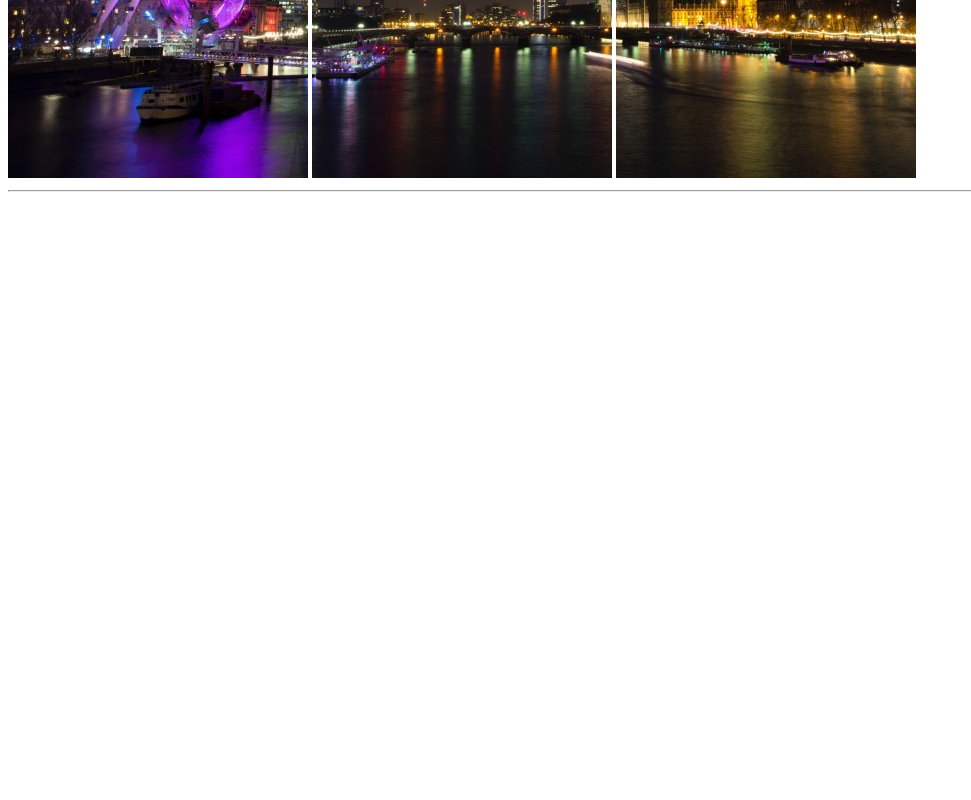
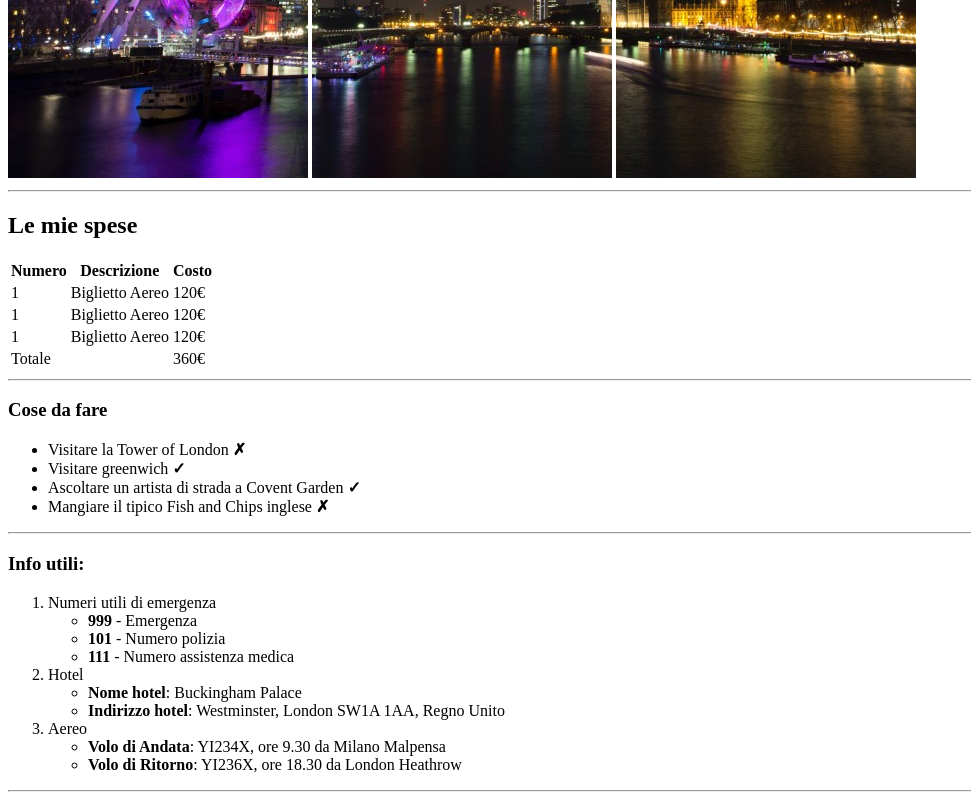
Before and after one commit to emanuelecardone/html-london-trip, a plain HTML site: page index.html in a window 1280 px wide. Shown: the part 502-1302 px from the top of the page, without its empty margins (0-971 px from the left). Before the commit the page ends 800 px from the top, so only its background shows below. Drawn offline with Linux system fonts and the light colour scheme.

Commit message:
Added main

```diff
--- a/index.html
+++ b/index.html
@@ -19,6 +19,96 @@
 
     <hr>
 
+    <main>
+        <div> <!-- Divisore "le mie spese"-->
+            <article><h2>Le mie spese</h2></article>
+            <section>
+                <table>
+                    <thead>
+                        <th>Numero</th>
+                        <th>Descrizione</th>
+                        <th>Costo</th>
+                    </thead>
+
+                    <tbody>
+                        <tr>
+                            <td>1</td>
+                            <td>Biglietto Aereo</td>
+                            <td>120€</td>
+                        </tr>
+                        <tr>
+                            <td>1</td>
+                            <td>Biglietto Aereo</td>
+                            <td>120€</td>
+                        </tr>
+                        <tr>
+                            <td>1</td>
+                            <td>Biglietto Aereo</td>
+                            <td>120€</td>
+                        </tr>
+                    </tbody>
+                    <tfoot>
+                        <tr>
+                            <td colspan="2">Totale</td>
+                            <td>360€</td>
+                        </tr>
+                    </tfoot>
+                </table>
+            </section>
+        </div>
+
+        <hr>
+
+        <div> <!-- Divisore "cose da fare"-->
+            <article><h3>Cose da fare</h3></article>
+            <section>
+                <ul>
+                    <li>Visitare la Tower of London <strong>&#10007</strong></li>
+                    <li>Visitare greenwich <strong>&#10003</strong></li>
+                    <li>Ascoltare un artista di strada a Covent Garden <strong>&#10003</strong></li>
+                    <li>Mangiare il tipico Fish and Chips inglese <strong>&#10007</strong></li>
+                </ul>
+            </section>
+        </div>
+
+        <hr>
+
+        <div> <!-- Divisore "info utili"-->
+            <article><h3>Info utili:</h3></article>
+            <section>
+                <ol>
+                    <li>
+                       <span>Numeri utili di emergenza</span>
+                       <ul>
+                           <li><strong>999</strong> - Emergenza</li>
+                           <li><strong>101</strong> - Numero polizia</li>
+                           <li><strong>111</strong> - Numero assistenza medica</li>
+                       </ul>
+                    </li>
+
+                    <li>
+                        <span>Hotel</span>
+                        <ul>
+                            <li><strong>Nome hotel</strong>: Buckingham Palace</li>
+                            <li><strong>Indirizzo hotel</strong>: Westminster, London SW1A 1AA, Regno Unito</li>
+                        </ul>
+                    </li>
+                    <li>
+                        <span>Aereo</span>
+                        <ul>
+                            <li><strong>Volo di Andata</strong>: YI234X, ore 9.30 da Milano Malpensa</li>
+                            <li><strong>Volo di Ritorno</strong>: YI236X, ore 18.30 da London Heathrow</li>
+                        </ul>
+                    </li>
+                </ol>
+            </section>
+        </div>
+    </main>
+
+    <hr>
+
+
+
 </body>
 
 </html>
```
